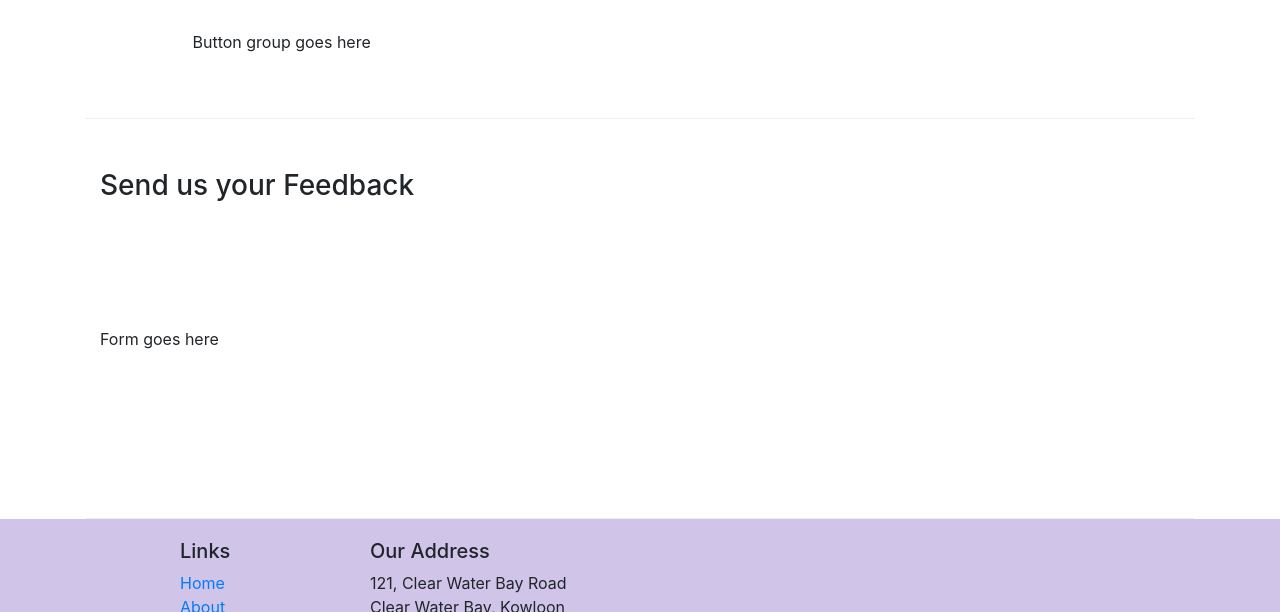
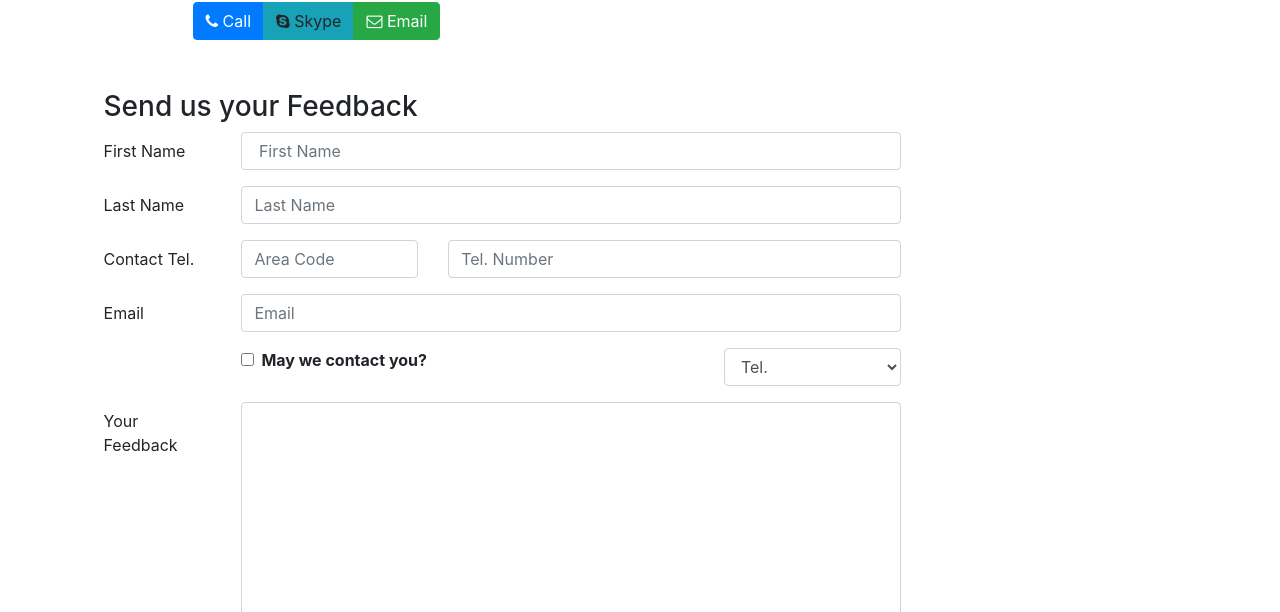
Before and after one commit to chakkarwarruchi/test-2, a website: page contactus.html in a window 1280 px wide. Shown: the part 746-1358 px from the top of the page. Drawn offline with nearby package versions, Linux system fonts and the light colour scheme.

Commit message:
forms and buttons

```diff
--- a/contactus.html
+++ b/contactus.html
@@ -79,7 +79,10 @@
                 <h5>Map of our Location</h5>
             </div>
             <div class="col-12 col-sm-11 offset-sm-1">
-                Button group goes here
+                <div class="btn-group" role="group">
+                    <a role="button" class="btn btn-primary" href="tel:+85212345678"><i class="fa fa-phone"></i> Call</a>
+                    <a role="button" class="btn btn-info"><i class="fa fa-skype"></i> Skype</a>
+                    <a role="button" class="btn btn-success" href="mailto:confusion@food.net"><i class="fa fa-envelope-o"></i> Email</a>
             </div>
         </div>
 
@@ -88,7 +91,65 @@
               <h3>Send us your Feedback</h3>
            </div>
             <div class="col-12 col-md-9">
-                Form goes here
+               <form>
+                   <div class="form-group row">
+                       <label for="firstname" class="col-md-2 col-form-label">First Name</label>
+                       <div class="col-md-10">
+                           <input type="text" class="form-control" id="firstname" name="firstname" placeholder=" First Name">
+                       </div>
+                   </div>
+                   <div class="form-group row">
+                    <label for="lastname" class="col-md-2 col-form-label">Last Name</label>
+                    <div class="col-md-10">
+                        <input type="text" class="form-control" id="lastname" name="lastname" placeholder="Last Name">
+                    </div>
+                   </div>
+                   <div class="form-group row">
+                    <label for="telnum" class="col-12 col-md-2 col-form-label">Contact Tel.</label>
+                    <div class="col-5 col-md-3">
+                        <input type="tel" class="form-control" id="areacode" name="areacode" placeholder="Area Code">
+                    </div>
+                    <div class="col-7 col-md-7">
+                        <input type="tel" class="form-control" id="telnum" name="telnum" placeholder="Tel. Number">
+                    </div>
+                </div>
+                <div class="form-group row">
+                 <label for="emailid" class="col-md-2 col-form-label">Email</label>
+                 <div class="col-md-10">
+                     <input type="email" class="form-control" id="emailid" name="emailid" placeholder="Email">
+                 </div>
+                </div>
+                <div class="form-group row">
+                    <div class="col-md-6 offset-md-2">
+                        <div class="form-check">
+                            <input type="checkbox" class="form-check-input" name="approve" id="approve" value="">
+                            <label class="form-check-label" for="approve">
+                                <strong>May we contact you?</strong>
+                            </label>
+                        </div>
+                    </div>
+                    <div class="col-md-3 offset-md-1">
+                        <select class="form-control">
+                            <option>Tel.</option>
+                            <option>Email</option>
+                        </select>
+                    </div>
+                </div>
+                <div class="form-group row">
+                    <label for="feedback" class="col-md-2 col-form-label">Your Feedback</label>
+                    <div class="col-md-10">
+                        <textarea class="form-control" id="feedback" name="feedback" rows="12"></textarea>
+                    </div>
+                   </div>
+                   <div class="form-group row">
+                       <div class="offset-md-2 col-md-10">
+                           <button type="submit" class="btn btn-primary">
+                               Send Feedback
+                           </button>
+                       </div>
+
+                   </div>
+                </form>
             </div>
              <div class="col-12 col-md">
             </div>
```
Also changed, not shown: aboutus.html (+2 -2 lines), index.html (+2 -2 lines).
